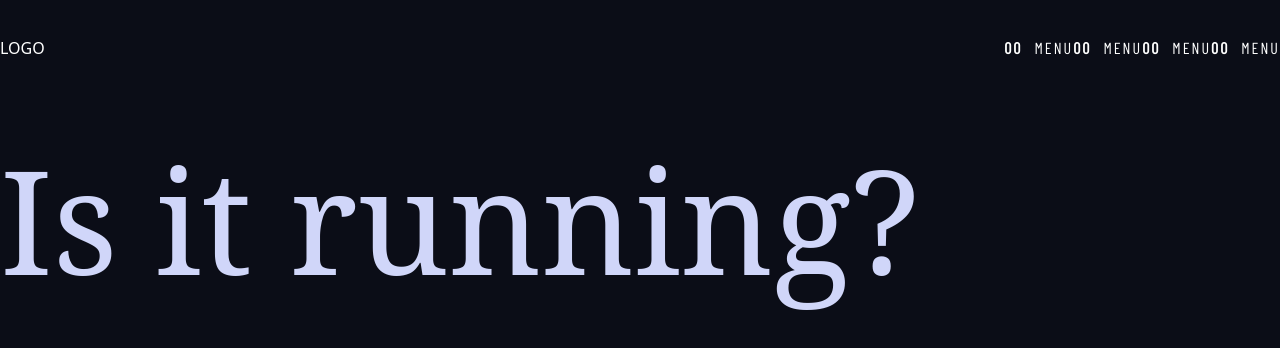
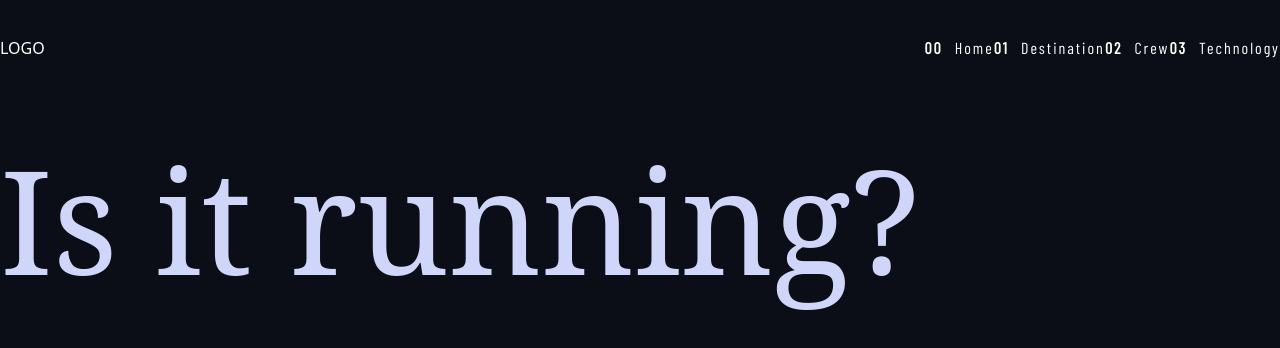
Before and after one commit to 11amanraj/space-tourism, a Next.js app: page / in a window 1280 px wide. Shown: the top 348 px of the page. Built offline with nearby package versions, Linux system fonts and the light colour scheme; a web font is replaced by a local one.

Commit message:
Added NavElement component

```diff
--- a/app/components/NavBar/NavBar.tsx
+++ b/app/components/NavBar/NavBar.tsx
@@ -3,14 +3,38 @@ import NavElement from './NavElement'
 import { NavbarElement } from '@/app/interfaces/interfaces'
 
 const NavBar = () => {
+  const NavigationElement : NavbarElement[] = [
+    {
+      index: 0,
+      title: 'Home',
+      link: 'www.google.com'
+    },
+    {
+      index: 1,
+      title: 'Destination',
+      link: 'www.google.com'
+    },
+    {
+      index: 2,
+      title: 'Crew',
+      link: 'www.google.com'
+    },
+    {
+      index: 3,
+      title: 'Technology',
+      link: 'www.google.com'
+    }
+  ]
+
+  console.log(NavigationElement)
+
   return (
     <nav className='flex items-center justify-between'>
       <div>LOGO</div>
       <div>
-        <NavElement />
-        <NavElement />
-        <NavElement />
-        <NavElement />
+        {NavigationElement.map(item =>
+          <NavElement title={item.title} index={item.index} link={item.link} key={item.index}/>
+          )}
       </div>
     </nav>
   )
--- a/app/components/NavBar/NavElement.tsx
+++ b/app/components/NavBar/NavElement.tsx
@@ -1,11 +1,12 @@
+import { NavbarElement } from '@/app/interfaces/interfaces'
 import React from 'react'
 
-const NavElement = () => {
+const NavElement: React.FC<NavbarElement> = ({index, title, link}) => {
   return (
     <div className='h-24 inline-flex items-center basis-auto hover:border-b-3 border-tertiary'>
         <div className='text-preset-8 flex gap-3 text-secondary'>
-            <div className='font-bold'>00</div>
-            <div>MENU</div>
+            <div className='font-bold'>{`0${index}`}</div>
+            <div>{title}</div>
         </div>
     </div>
   )
--- a/app/interfaces/interfaces.ts
+++ b/app/interfaces/interfaces.ts
@@ -1,5 +1,5 @@
 export interface NavbarElement {
-    number: number,
+    index: number,
     title: string,
     link: string
   }
```
